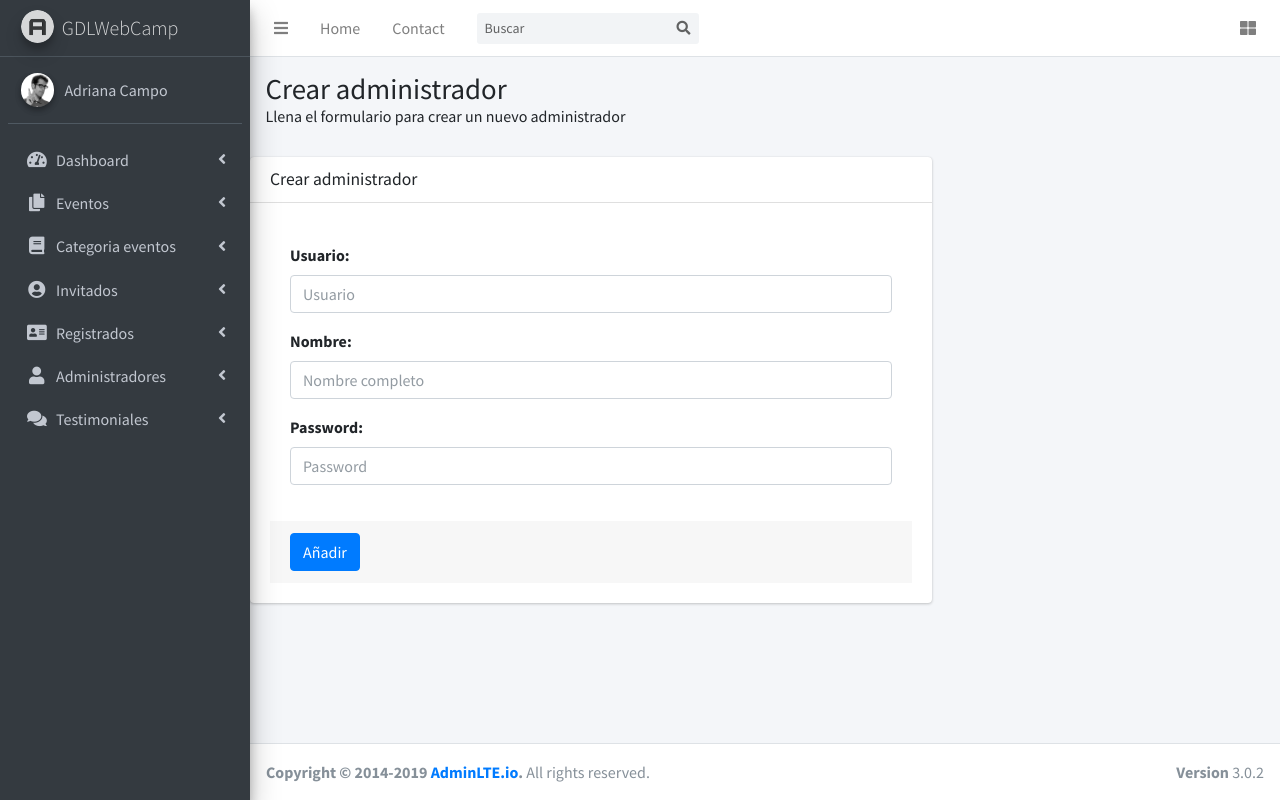
After one commit to alucaro/gdlweb, a PHP site: page /phpMysql/admin/crear-admin.php in a window 1280 px wide. The commit adds this page. Run offline with PHP 8.4, Linux system fonts and the light colour scheme.

Commit message:
Creating form to new add new admin

```diff
--- /dev/null
+++ b/admin/crear-admin.php
@@ -0,0 +1,89 @@
+<?php
+  include_once 'templates/header.php';
+  include_once 'templates/barra.php';
+  include_once 'templates/navegacion.php';
+
+?>
+
+  <!-- Content Wrapper. Contains page content -->
+  <div class="content-wrapper">
+    <!-- Content Header (Page header) -->
+    <section class="content-header">
+      <div class="container-fluid">
+        <div class="row mb-2">
+          <div class="col-sm-6">
+            <h1>
+                Crear administrador
+                <h6>Llena el formulario para crear un nuevo administrador</h6>
+            </h1>
+          </div>
+          <div class="col-sm-6">
+          </div>
+        </div>
+      </div><!-- /.container-fluid -->
+    </section>
+
+    <div class="row">
+        <div class="col-md-8">
+            <div class="content">
+
+            <!-- Main content -->
+            <section class="content">
+
+            <!-- Default box -->
+            <div class="card">
+            <div class="card-header">
+                <h3 class="card-title">Crear administrador</h3>
+
+            </div>
+            <div class="card-body">
+
+                <!-- form start -->
+                <form role="form" name="crear-admin" id="crear-admin" method="post" action="insertar-admin.php">
+                    <div class="card-body">
+                        <div class="form-group">
+                            <label for="usuario">Usuario:</label>
+                            <input type="email" class="form-control" id="exampleInputEmail1" name="usuario" placeholder="Usuario">
+                        </div>
+
+                        <div class="form-group">
+                            <label for="nombre">Nombre:</label>
+                            <input type="email" class="form-control" id="exampleInputEmail1" name="nombre" placeholder="Nombre completo">
+                        </div>
+
+                        <div class="form-group">
+                            <label for="password">Password:</label>
+                            <input type="password" class="form-control" id="exampleInputPassword1" name="password" placeholder="Password">
+                        </div>
+
+
+                    </div>
+                    <!-- /.card-body -->
+
+                    <div class="card-footer">
+                        <button type="submit" class="btn btn-primary">Añadir</button>
+                    </div>
+                    </form>
+
+
+            </div>
+            <!-- /.card-body -->
+
+            </div>
+            <!-- /.card -->
+
+            </section>
+            <!-- /.content -->
+
+            </div>
+        </div>
+    </div>
+
+
+  </div>
+  <!-- /.content-wrapper -->
+
+<?php
+  include_once 'templates/footer.php';
+
+?>
--- a/admin/templates/navegacion.php
+++ b/admin/templates/navegacion.php
@@ -168,7 +168,7 @@
                 </a>
               </li>
               <li class="nav-item">
-                <a href="#" class="nav-link">
+                <a href="crear-admin.php" class="nav-link">
                   <i class="fa fa-plus-circle nav-icon"></i>
                   <p>Agregar</p>
                 </a>
```
